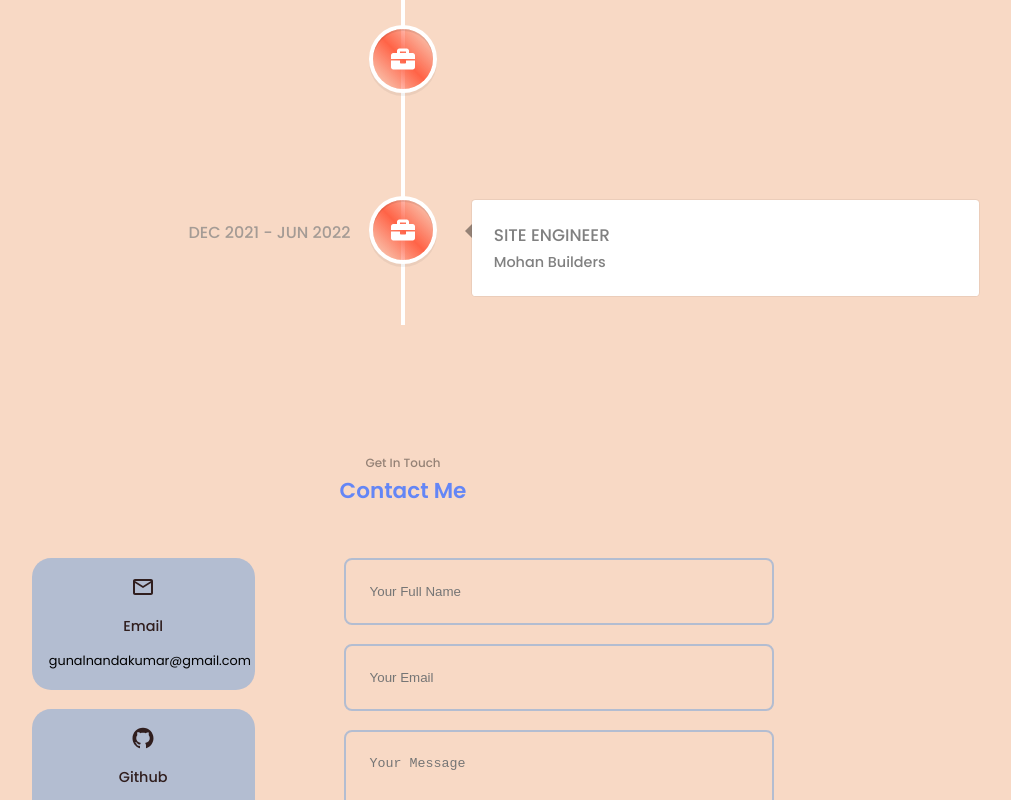
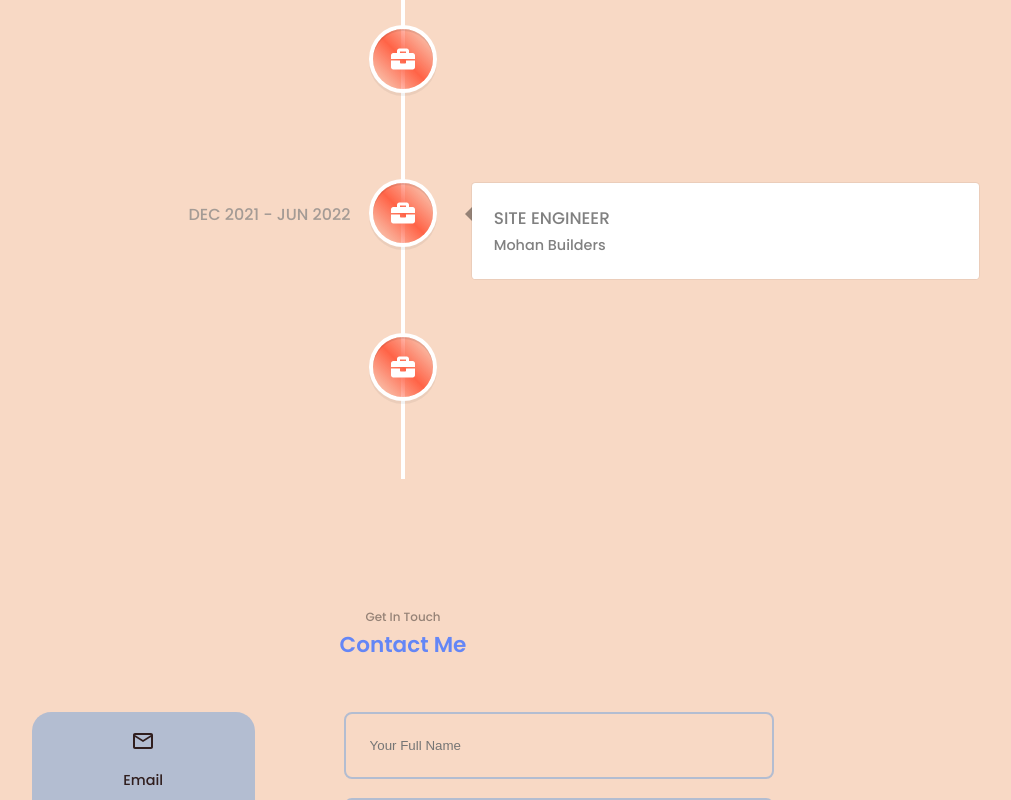
Before and after one commit to gunal15/Gunal_Portfolio, a React (Create React App) app: page / in a window 1280 px wide. Shown: the part 4707-5507 px from the top of the page, without its empty margins (237-1248 px from the left). Built offline with nearby package versions, Linux system fonts and the light colour scheme.

Commit message:
Update experience.js

```diff
--- a/src/Components/experience/experience.js
+++ b/src/Components/experience/experience.js
@@ -16,13 +16,13 @@ const Experience = () => {
      <VerticalTimelineElement
            className="vertical-timeline-element--work"
            contentStyle={{ color: 'gray', boxShadow: 'rgba(0, 0, 0, 0.05) 0px 0px 0px 1px' }}
-           contentArrowStyle={{ borderRight: '7px solid rgba(0,0,0,0.4) ' }}
-           date='DEC 2020 - NOV 2021'
-           iconStyle={{  background: 'linear-gradient(45deg, transparent, tomato, transparent)', color: '#fff' }}
+           contentArrowStyle={{ borderRight: '7px solid  rgba(0,0,0,0.4' }}
+           date="OCT 2023 - PRESENT"
+           iconStyle={{ background: 'linear-gradient(45deg, transparent, tomato, transparent)', color: '#fff' }}
            icon={<FaBriefcase />}
         >
-          <h3 className="vertical-timeline-element-title">SITE SUPERVISOR</h3>
-          <p className="vertical-timeline-element-subtitle">JAK Designs and construction</p>
+          <h3 className="vertical-timeline-element-title">FULL STACK DEVELOPER</h3>
+          <h4 className="vertical-timeline-element-subtitle">SIARA TECH SOLUTIONS</h4>
         </VerticalTimelineElement>
               <VerticalTimelineElement
            className="vertical-timeline-element--work"
@@ -35,6 +35,18 @@ const Experience = () => {
           <h3 className="vertical-timeline-element-title">SITE ENGINEER</h3>
           <h4 className="vertical-timeline-element-subtitle">Mohan Builders</h4>
         </VerticalTimelineElement>
+        <VerticalTimelineElement
+           className="vertical-timeline-element--work"
+           contentStyle={{ color: 'gray', boxShadow: 'rgba(0, 0, 0, 0.05) 0px 0px 0px 1px' }}
+           contentArrowStyle={{ borderRight: '7px solid rgba(0,0,0,0.4) ' }}
+           date='DEC 2020 - NOV 2021'
+           iconStyle={{  background: 'linear-gradient(45deg, transparent, tomato, transparent)', color: '#fff' }}
+           icon={<FaBriefcase />}
+        >
+          <h3 className="vertical-timeline-element-title">SITE SUPERVISOR</h3>
+          <p className="vertical-timeline-element-subtitle">JAK Designs and construction</p>
+        </VerticalTimelineElement>
+
 
 
      </VerticalTimeline>
```
Lines whose indentation alone changed are shown as unchanged.
